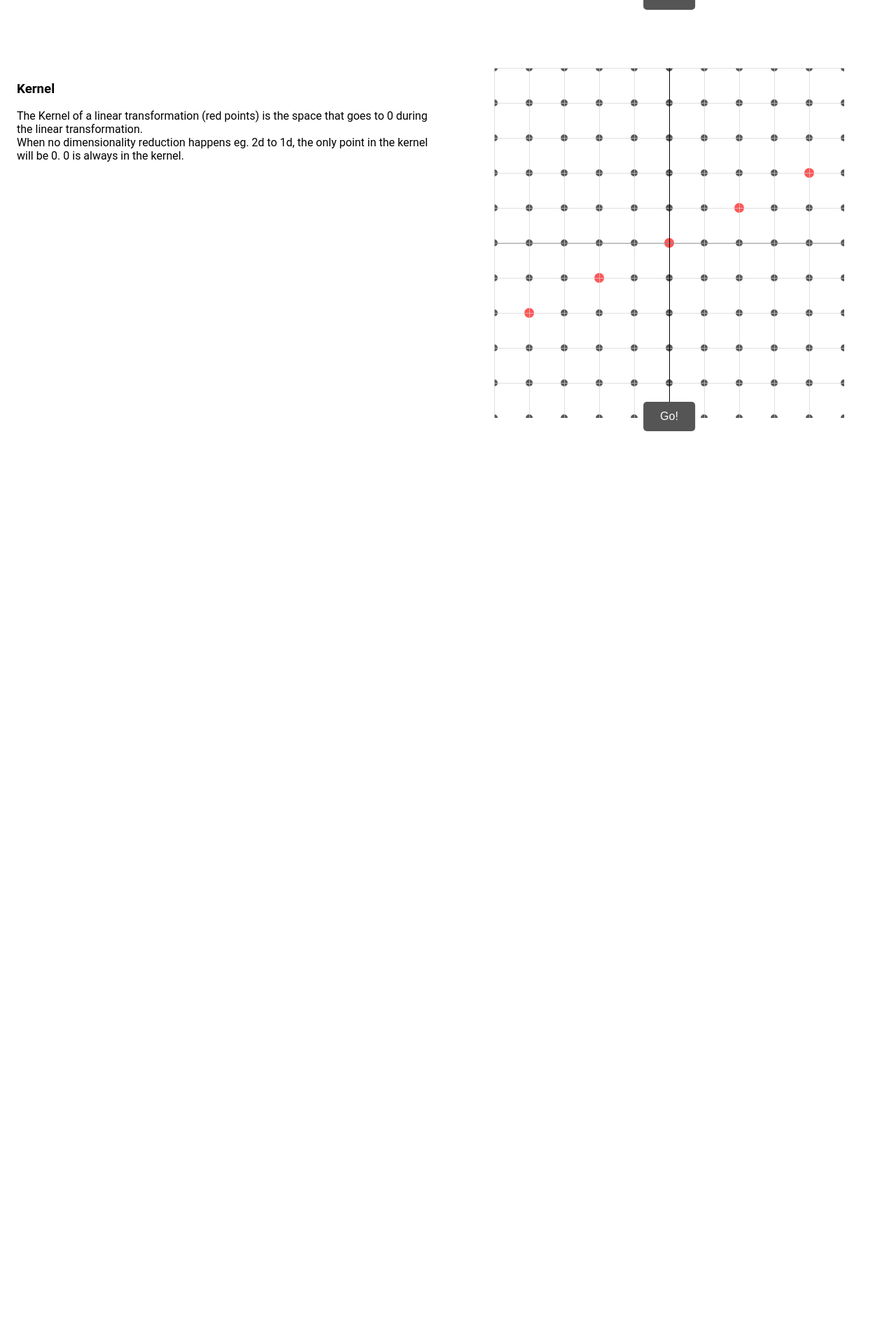
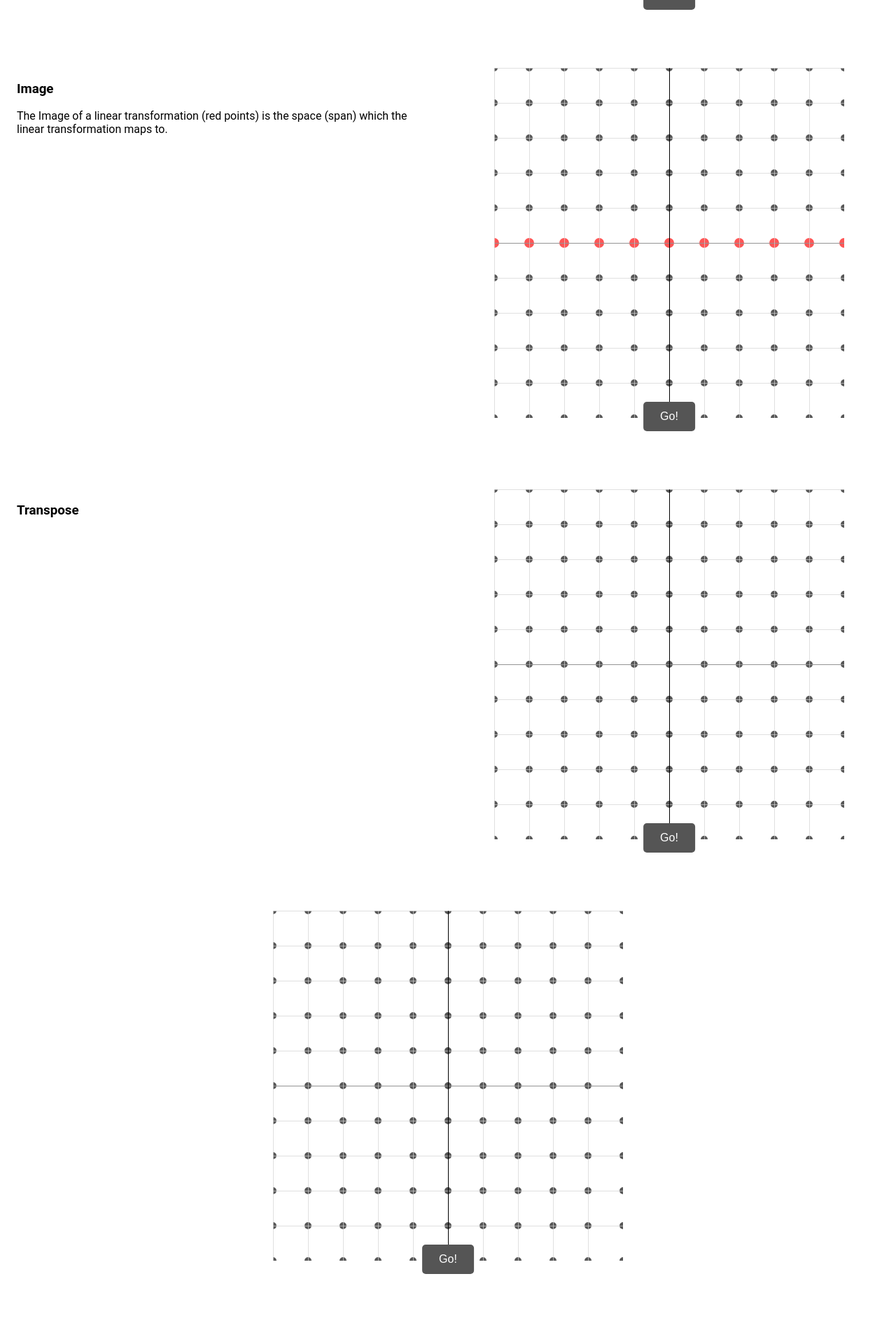
Before and after one commit to kzenstratus/kzen, a Flask app: page / in a window 1280 px wide. Shown: the part 514-2424 px from the top of the page at 70% size. Before the commit the page ends 1130 px from the top, so only its background shows below. Run offline with Flask 2, Linux system fonts and the light colour scheme.

Commit message:
adding image, and transpose

```diff
--- a/app/static/concepts/lin_alg/lin_alg_utils.js
+++ b/app/static/concepts/lin_alg/lin_alg_utils.js
@@ -25,7 +25,6 @@ function get2dDotSpace(xDomain, yDomain, numTicks){
     , end = yDomain[1]
     , step = (yDomain[1] - yDomain[0])/numTicks
     , includeEnd = true)._data;
-
 
   // Map these xPoints across all y points.
   var dotSpace = []
--- a/app/static/concepts/lin_alg/lin_alg_vars.js
+++ b/app/static/concepts/lin_alg/lin_alg_vars.js
@@ -21,9 +21,25 @@ kernelPayload = {"conceptId" : "#kernel"
 				, "highlightSpace" : [18, 39, 60, 81, 102]
 				, "transMatrix" : [[1, 0], [2, 0]]}
 
+imagePayload = {"conceptId" : "#image"
+				, "buttonId" : "#image_transform"
+				, "duration" : 4000
+				, "tarColor" : "red"
+				, "highlightSpace" : [5, 16, 27, 38, 49, 60, 71, 82, 93, 104, 115]
+				, "transMatrix" : [[1, 0], [2, 0]]}
+
+
+
+transposeNormalPayload = {"conceptId" : "#transpose_normal"
+				, "buttonId" : "#transpose_transform_normal"
+				, "duration" : 4000
+				, "tarColor" : "red"
+				, "highlightSpace" : []
+				, "transMatrix" : [[1, 0], [2, 0]]}
+
 transposePayload = {"conceptId" : "#transpose"
 				, "buttonId" : "#transpose_transform"
 				, "duration" : 4000
 				, "tarColor" : "red"
-				, "highlightSpace" : [18, 39, 60, 81, 102]
-				, "transMatrix" : [[1, 0], [2, 0]]}
+				, "highlightSpace" : []
+				, "transMatrix" : [[1, 2], [0, 0]]}
--- a/app/templates/index.html
+++ b/app/templates/index.html
@@ -48,18 +48,72 @@
     </div>
 
   </div>
-   <div class = 'concept-container'>
+  <div class = 'concept-container'>
     <div class = 'concept-text'>
 
-      <h3>Kernel</h3>
+      <h3>Image</h3>
       <p>
-        The Kernel of a linear transformation (red points) is the space that goes to 0 during the  linear transformation. <br>
-        When no dimensionality reduction happens eg. 2d to 1d, the only point in the kernel will be 0. 0 is always in the kernel.
+        The Image of a linear transformation (red points) is the space (span) which the linear transformation maps to.
       </p>
 
     </div>
 
-    <div class = 'concept-example' id = "transpose">
+    <div class = 'concept-example' id = "image">
+        <button class="gobutton" id="image_transform">Go!</button>
+
+        <script type="text/javascript">
+
+          var image = new DisplayTransConceptPlot(conceptId = imagePayload.conceptId
+                                  , buttonId = imagePayload.buttonId
+                                  , initDotSpace = linAlgGlobalVar.space
+                                  , highlightSpace = imagePayload.highlightSpace
+                                  , domain = linAlgGlobalVar.plotDomain
+                                  , width = linAlgGlobalVar.plotWidth
+                                  , height = linAlgGlobalVar.plotHeight
+                                  , numTicks = linAlgGlobalVar.numTicks
+                                  , transMatrix = imagePayload.transMatrix
+                                  , duration = imagePayload.duration
+                                  , tarColor = imagePayload.tarColor
+                                  )
+          // transpose.animate
+          </script>
+
+    </div>
+
+  </div>
+
+  <div class = 'concept-container'>
+    <div class = 'concept-text'>
+
+      <h3>Transpose</h3>
+      <p>
+
+      </p>
+
+    </div>
+
+    <div class = 'concept-example' id = "transpose_normal">
+        <button class="gobutton" id="transpose_transform_normal">Go!</button>
+
+        <script type="text/javascript">
+
+          var transposeNormal = new DisplayTransConceptPlot(conceptId = transposeNormalPayload.conceptId
+                                  , buttonId = transposeNormalPayload.buttonId
+                                  , initDotSpace = linAlgGlobalVar.space
+                                  , highlightSpace = transposeNormalPayload.highlightSpace
+                                  , domain = linAlgGlobalVar.plotDomain
+                                  , width = linAlgGlobalVar.plotWidth
+                                  , height = linAlgGlobalVar.plotHeight
+                                  , numTicks = linAlgGlobalVar.numTicks
+                                  , transMatrix = transposeNormalPayload.transMatrix
+                                  , duration = transposeNormalPayload.duration
+                                  , tarColor = transposeNormalPayload.tarColor
+                                  )
+          // transpose.animate
+          </script>
+
+    </div>
+        <div class = 'concept-example' id = "transpose">
         <button class="gobutton" id="transpose_transform">Go!</button>
 
         <script type="text/javascript">
```
